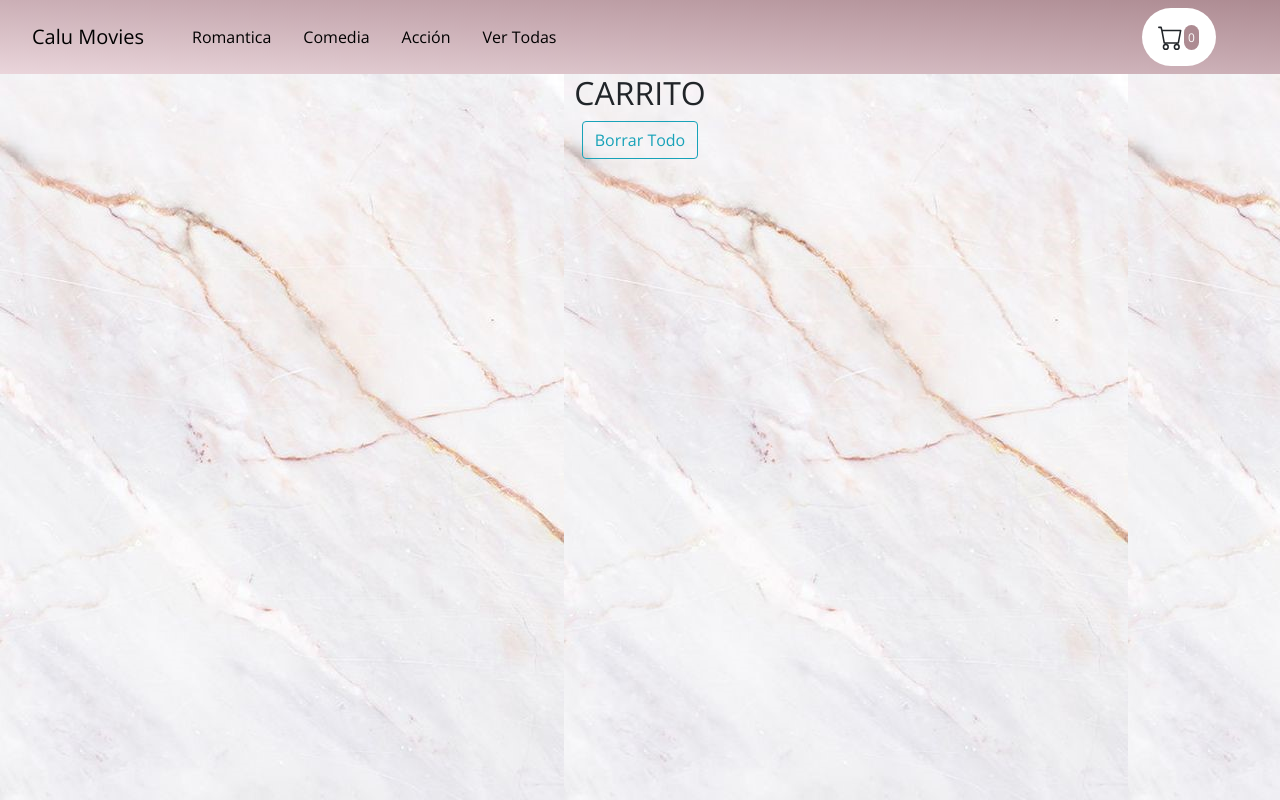
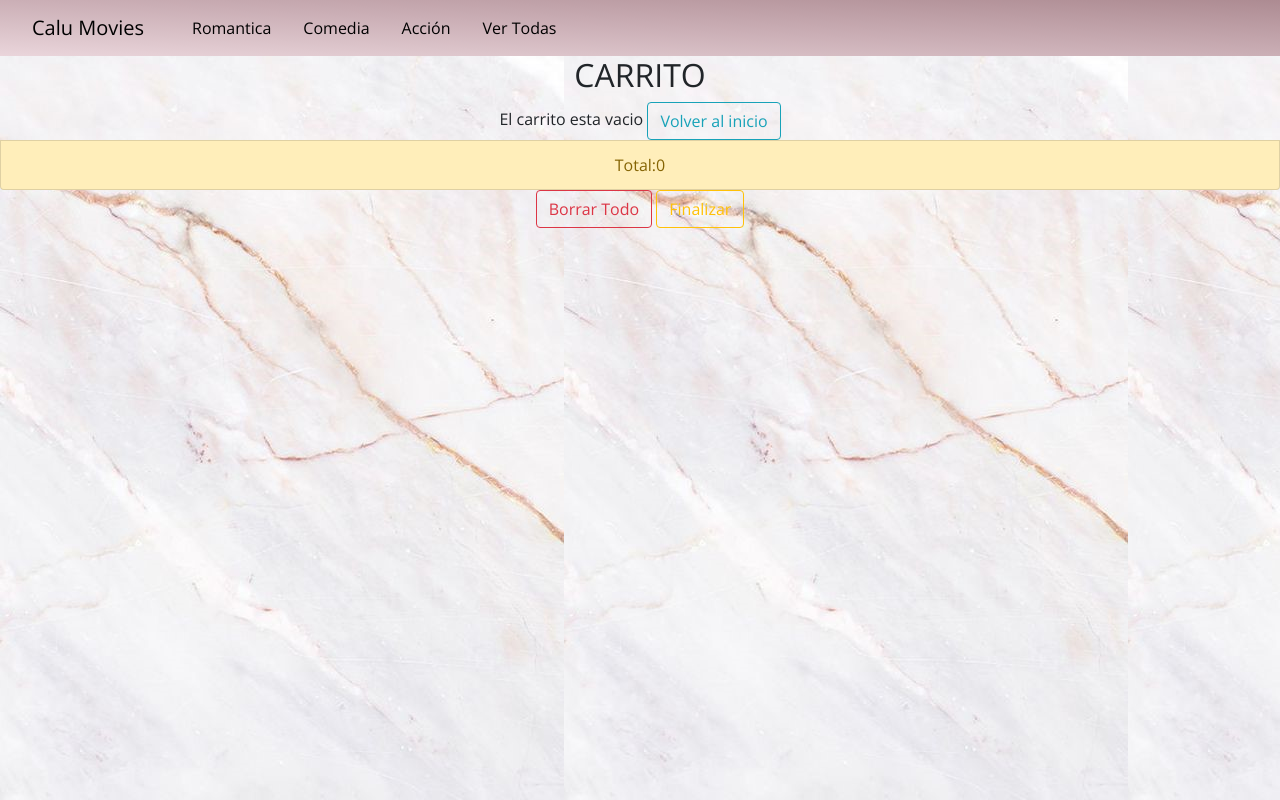
Before and after one commit to CatalinaAlvarezCosta/CaluMovies-React, a React (Create React App) app: page /cart in a window 1280 px wide. Built offline with nearby package versions, Linux system fonts and the light colour scheme.

Commit message:
Desafio Eventos y Tecnicas de rendering

```diff
--- a/package.json
+++ b/package.json
@@ -7,6 +7,7 @@
     "@testing-library/react": "^11.2.7",
     "@testing-library/user-event": "^12.8.3",
     "bootstrap": "^4.6.0",
+    "firebase": "^8.6.8",
     "react": "^17.0.2",
     "react-bootstrap": "^1.6.0",
     "react-dom": "^17.0.2",
--- a/src/components/Cart/Cart.js
+++ b/src/components/Cart/Cart.js
@@ -2,7 +2,9 @@ import React, { useContext } from "react";
 import { CartContext } from "./CartContext";
 import ListGroup from "react-bootstrap/ListGroup";
 import Button from "react-bootstrap/Button";
+import { useHistory } from "react-router-dom";
 const Cart = () => {
+  const history = useHistory();
   const { productosAgregados, setProductosAgregados } = useContext(CartContext);
 
   function eliminarProducto(itemId) {
@@ -25,13 +27,29 @@ const Cart = () => {
     setProductosAgregados(productosAgregados);
   }
 
+  const totalPrice = productosAgregados.reduce(
+    (acc, el) => acc + el.precio * el.cantidad,
+    0
+  );
+
   return (
     <div>
       <h2>CARRITO</h2>
       <ListGroup>
+        <div>
+          {productosAgregados.length === 0 && (
+            <div>
+              El carrito esta vacio{" "}
+              <Button variant="outline-info" onClick={(e) => history.push("/")}>
+                Volver al inicio
+              </Button>{" "}
+            </div>
+          )}
+        </div>
         {productosAgregados.map((producto, i) => (
           <ListGroup.Item variant="dark" key={i}>
-            {producto.titulo} Cantidad:{producto.cantidad}{" "}
+            {producto.titulo} Cantidad:{producto.cantidad} Total:
+            {producto.precio * producto.cantidad}
             <button
               className="boton-eliminar"
               onClick={() => eliminarProducto(producto.id)}
@@ -53,10 +71,12 @@ const Cart = () => {
             </button>
           </ListGroup.Item>
         ))}
+        <ListGroup.Item variant="warning">Total:{totalPrice}</ListGroup.Item>
       </ListGroup>
-      <Button variant="outline-info" onClick={(e) => vaciarCarrito()}>
+      <Button variant="outline-danger" onClick={(e) => vaciarCarrito()}>
         Borrar Todo
       </Button>{" "}
+      <Button variant="outline-warning">Finalizar</Button>{" "}
     </div>
   );
 };
--- a/src/components/Cart/CartContext.js
+++ b/src/components/Cart/CartContext.js
@@ -4,9 +4,14 @@ export const CartContext = React.createContext([]);
 
 export const CartProvider = ({ children }) => {
   const [productosAgregados, setProductosAgregados] = useState([]);
-
+  const contadorCarrito = productosAgregados.reduce(
+    (acc, el) => acc + el.cantidad,
+    0
+  );
   return (
-    <CartContext.Provider value={{ productosAgregados, setProductosAgregados }}>
+    <CartContext.Provider
+      value={{ productosAgregados, setProductosAgregados, contadorCarrito }}
+    >
       {children}
     </CartContext.Provider>
   );
--- a/src/components/ItemDetailContainer/ItemDetail.js
+++ b/src/components/ItemDetailContainer/ItemDetail.js
@@ -31,6 +31,7 @@ export const ItemDetail = ({ detailProducto }) => {
           titulo: detailProducto.titulo,
           id: detailProducto.id,
           cantidad: count,
+          precio: detailProducto.precio,
         },
       ]);
     }
--- a/src/components/navBar/CartWidget.css
+++ b/src/components/navBar/CartWidget.css
@@ -12,3 +12,11 @@
   color: white;
   font-size: 12px;
 }
+.linkCarro {
+  text-decoration: none;
+  color: black;
+}
+.linkCarro:hover {
+  text-decoration: none;
+  color: black;
+}
--- a/src/components/navBar/CartWidget.js
+++ b/src/components/navBar/CartWidget.js
@@ -1,15 +1,16 @@
-import React from "react";
+import React, { useContext } from "react";
 import "./CartWidget.css";
+import { CartContext } from "../Cart/CartContext";
+import { Link } from "react-router-dom";
+function CartWidget() {
+  const { contadorCarrito, productosAgregados } = useContext(CartContext);
 
-function CartWidget() {
   return (
-    <div
-      id="carro"
-      type="button"
-      data-bs-toggle="modal"
-      data-bs-target="#modal-contenedor"
-      className="mr-sm-5"
-    >
+    <div>
+      {" "}
+      {productosAgregados.length > 0 && (
+        <Link to="/cart" className="linkCarro">
+          <div type="button" className="mr-sm-5" id="carro">
             <svg
               xmlns="http://www.w3.org/2000/svg"
               width="25"
@@ -20,7 +21,10 @@ function CartWidget() {
             >
               <path d="M0 1.5A.5.5 0 0 1 .5 1H2a.5.5 0 0 1 .485.379L2.89 3H14.5a.5.5 0 0 1 .491.592l-1.5 8A.5.5 0 0 1 13 12H4a.5.5 0 0 1-.491-.408L2.01 3.607 1.61 2H.5a.5.5 0 0 1-.5-.5zM3.102 4l1.313 7h8.17l1.313-7H3.102zM5 12a2 2 0 1 0 0 4 2 2 0 0 0 0-4zm7 0a2 2 0 1 0 0 4 2 2 0 0 0 0-4zm-7 1a1 1 0 1 1 0 2 1 1 0 0 1 0-2zm7 0a1 1 0 1 1 0 2 1 1 0 0 1 0-2z" />
             </svg>
-      <span id="contador">0</span>
+            <span id="contador">{contadorCarrito}</span>
+          </div>{" "}
+        </Link>
+      )}
     </div>
   );
 }
--- a/src/components/navBar/navBar.js
+++ b/src/components/navBar/navBar.js
@@ -36,9 +36,7 @@ function NavBar() {
           </Nav.Item>
         </Nav>
         <Form inline>
-          <CartWidget>
-            <Link to="/cart" className="navbar-items"></Link>
-          </CartWidget>
+          <CartWidget />
         </Form>
       </Navbar.Collapse>
     </Navbar>
```
Also changed, not shown: 1 other file (tests, documents, lock files or other folders). Lines whose indentation alone changed are shown as unchanged.
